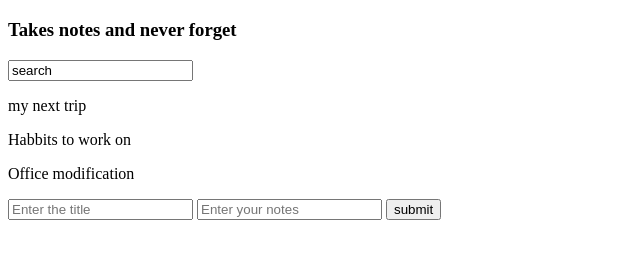
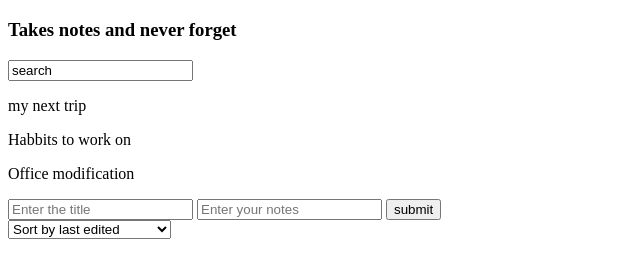
Before and after one commit to jaspreet-singh-sahota/notes-app-, a plain HTML site: page index.html in a window 1280 px wide. Shown: the part 61-336 px from the top of the page, without its empty margins (0-640 px from the left). Drawn offline with Linux system fonts and the light colour scheme.

Commit message:
Add dropdown

```diff
--- a/index.html
+++ b/index.html
@@ -16,6 +16,11 @@
       <input type="text" placeholder="Enter your notes" name="noteText">
       <button>submit</button>
     </form>
+    <select id="dropdown">
+      <option value="byEdited">Sort by last edited</option>
+      <option value="byCreated">Sort by recently created</option>
+      <option value="alphabetically">Sort by alphabetically</option>
+    </select>
     <script src="index.js"></script>
   </body>
 </html>
--- a/index.js
+++ b/index.js
@@ -47,3 +47,7 @@ document.querySelector('#search-input').addEventListener('input', function(e) {
     filters.searchText = e.target.value;
     renderNotes(notes, filters)
 })
+
+document.querySelector('#dropdown').addEventListener('change', (e) => {
+    console.log(e.target.value);
+})
```
